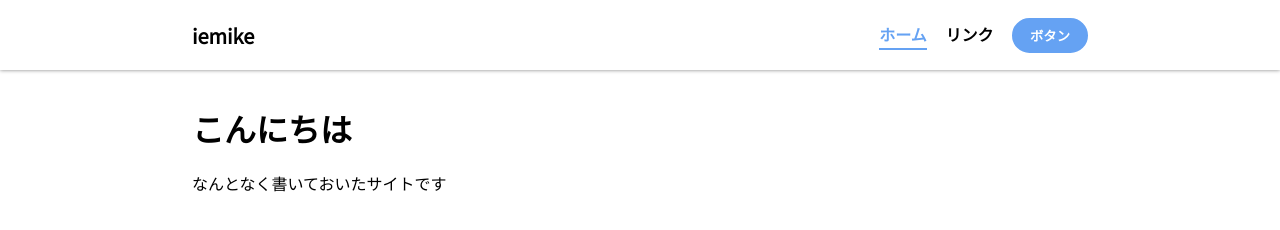
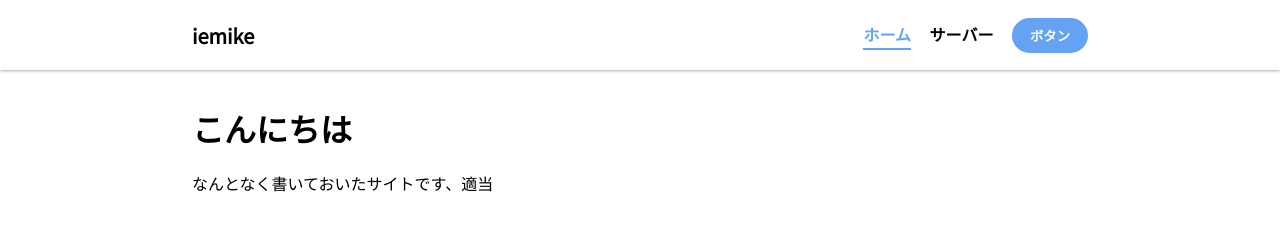
Before and after one commit to iemike3/iemike-homepage, a plain HTML site: page index.html in a window 1280 px wide. Drawn offline with Linux system fonts and the light colour scheme.

Commit message:
Update index.html

```diff
--- a/index.html
+++ b/index.html
@@ -48,7 +48,7 @@
         <div class="right">
             <div id="link_tab_pc">
                 <a href="index.html" class="link link_in">ホーム</a>
-                <a href="index.html" class="link">リンク</a>
+                <a href="index.html" class="link">サーバー</a>
                 <button type="button" class="btn btn_login">ボタン</button>
             </div>
         </div>
@@ -63,7 +63,7 @@
     </header>
     <main class="main">
         <div class="title">こんにちは</div>
-        なんとなく書いておいたサイトです
+        なんとなく書いておいたサイトです、適当
     </main>
 </body>
 </html>
```
